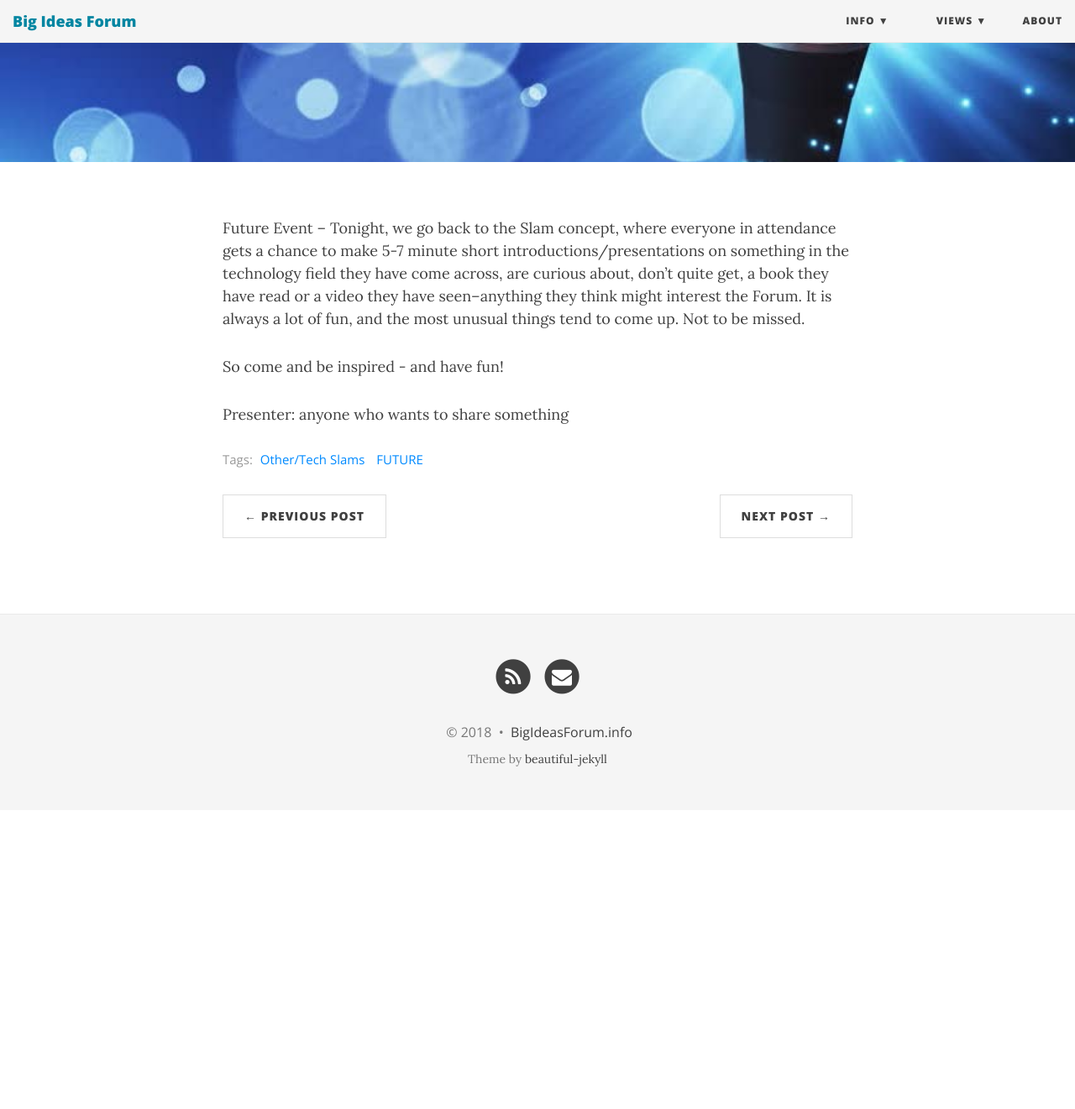
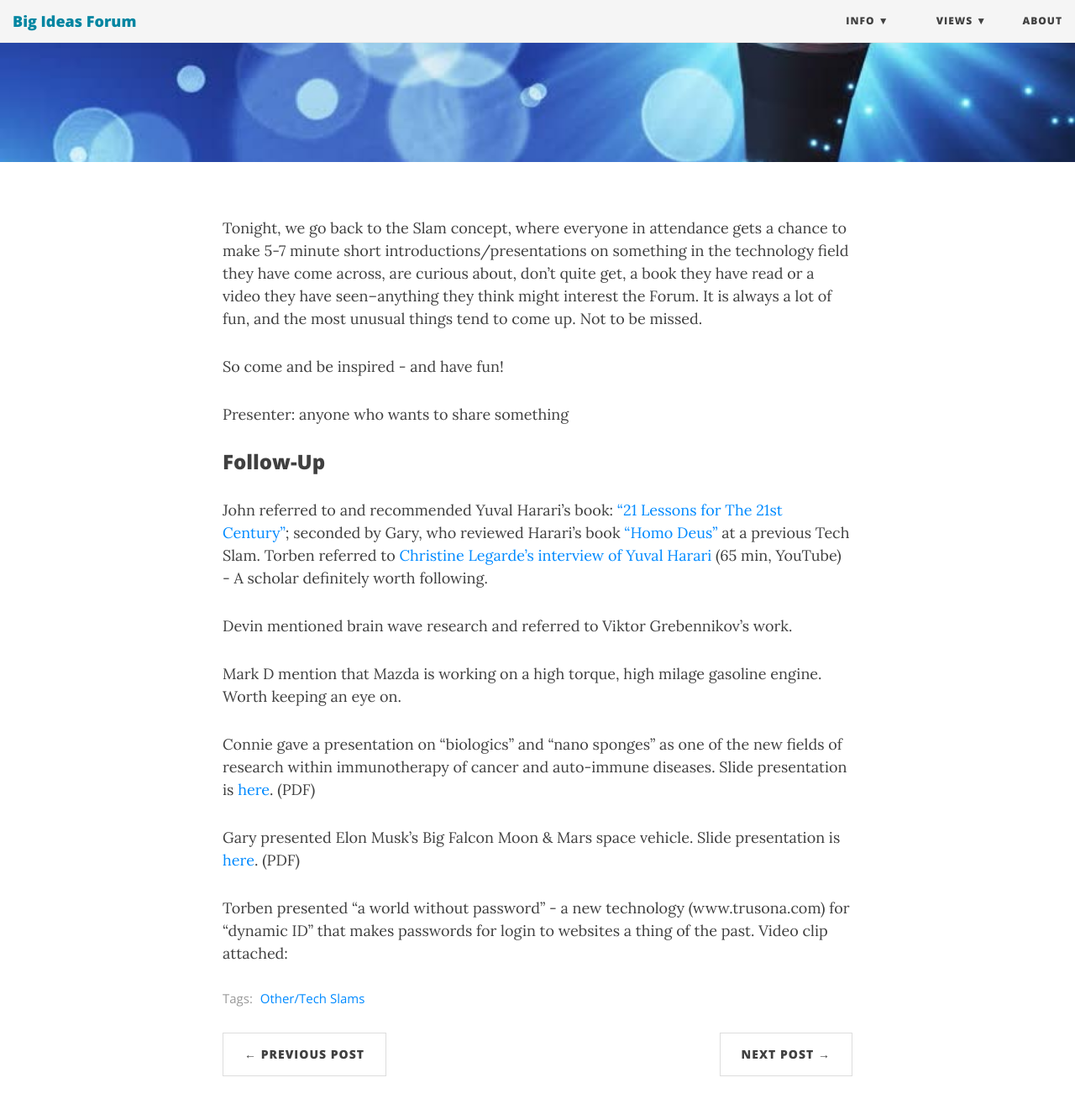
Before and after one commit to BigIdeasForum/bigideasforum.github.io, a Jekyll site: the page built from _posts/2018/2018-10-04-tech-slam5.md, in a window 1280 px wide and 1400 px high, scrolled down 338 px. Shown: the top 1321 px of the window at 84% size. Built offline with Jekyll 4.4.1, drawn with Linux system fonts in a browser that asks for light colours; nearby versions of some CDN libraries; before the commit the page ends 1303 px from its top, so only the background shows below that.

Commit message:
Add followup to last event

```diff
--- a/_posts/2018/2018-10-04-tech-slam5.md
+++ b/_posts/2018/2018-10-04-tech-slam5.md
@@ -4,12 +4,26 @@ title:  Tech Slam
 subtitle: The Floor is Yours
 date:   2018-10-04 19:00:00
 categories: Group
-tags: [Other/Tech Slams, FUTURE]
+tags: [Other/Tech Slams]
 bigimg: /img/slam.jpg
 ---
 
-Future Event -- Tonight, we go back to the Slam concept, where everyone in attendance gets a chance to make 5-7 minute short introductions/presentations on something in the technology field they have come across, are curious about, don’t quite get, a book they have read or a video they have seen--anything they think might interest the Forum. It is always a lot of fun, and the most unusual things tend to come up. Not to be missed.
+Tonight, we go back to the Slam concept, where everyone in attendance gets a chance to make 5-7 minute short introductions/presentations on something in the technology field they have come across, are curious about, don’t quite get, a book they have read or a video they have seen--anything they think might interest the Forum. It is always a lot of fun, and the most unusual things tend to come up. Not to be missed.
 
 So come and be inspired - and have fun!
 
 Presenter: anyone who wants to share something
+
+### Follow-Up
+
+John referred to and recommended Yuval Harari’s book: [“21 Lessons for The 21st Century”](https://www.amazon.com/Lessons-21st-Century-Yuval-Harari/dp/0525512179); seconded by Gary, who reviewed Harari’s book [“Homo Deus”](https://www.amazon.com/gp/product/0062464345) at a previous Tech Slam. Torben referred to [Christine Legarde’s interview of Yuval Harari](https://www.youtube.com/watch?v=t5Y2CwCsnbA) (65 min, YouTube)  - A scholar definitely worth following.
+
+Devin mentioned brain wave research and referred to Viktor Grebennikov’s work.
+
+Mark D mention that Mazda is working on a high torque, high milage gasoline engine. Worth keeping an eye on.
+
+Connie gave a presentation on “biologics” and “nano sponges” as one of the new fields of research within immunotherapy of cancer and auto-immune diseases. Slide presentation is [here](/assets/present/2018/biologics-nanosponges.pdf). (PDF)
+
+Gary presented Elon Musk’s Big Falcon Moon & Mars space vehicle. Slide presentation is [here](/assets/present/2018/spacex.pdf). (PDF)
+
+Torben presented “a world without password” - a new technology (www.trusona.com) for “dynamic ID” that makes passwords for login to websites a thing of the past. Video clip attached:
```
Also changed, not shown: 2 other files.
